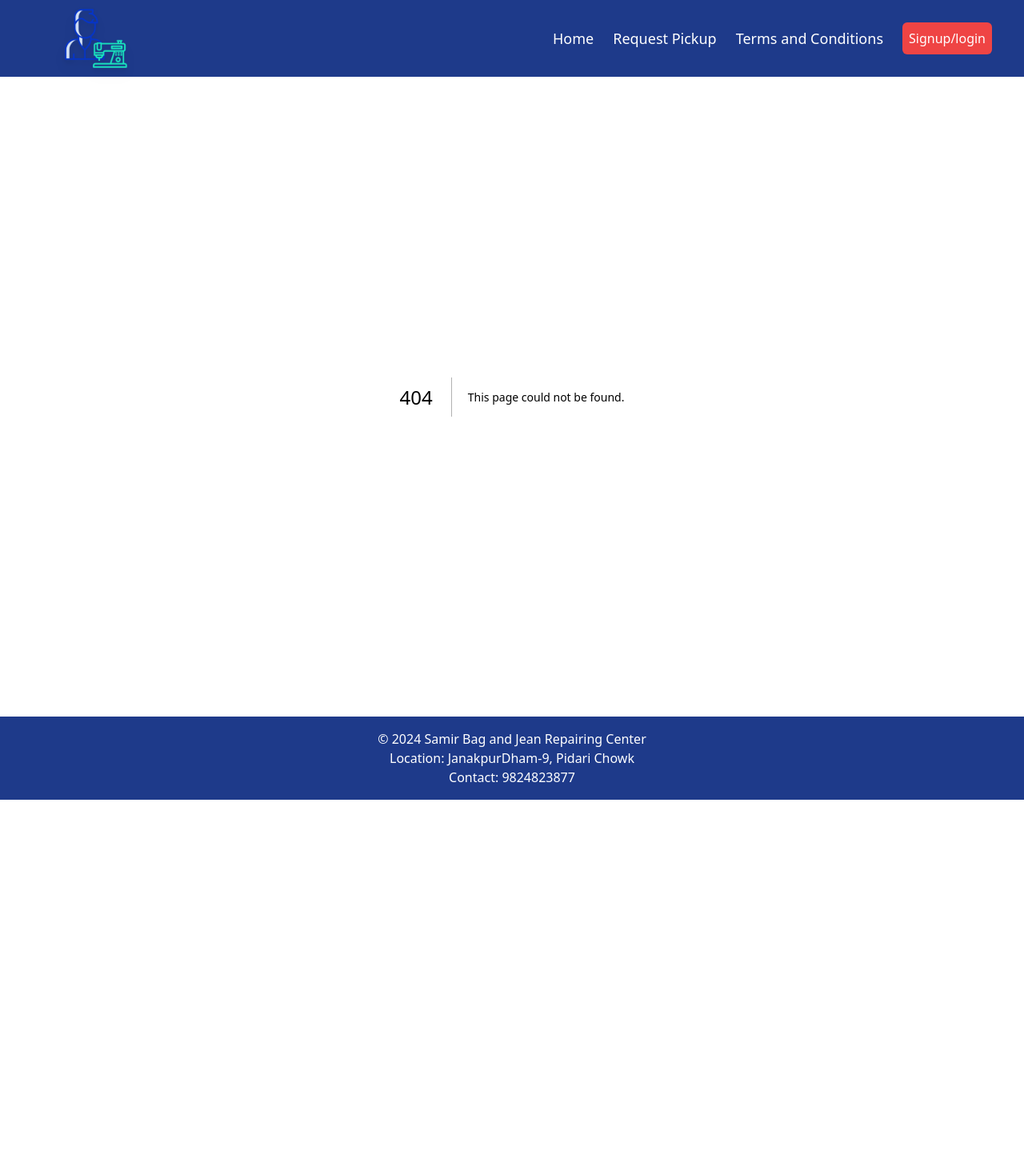
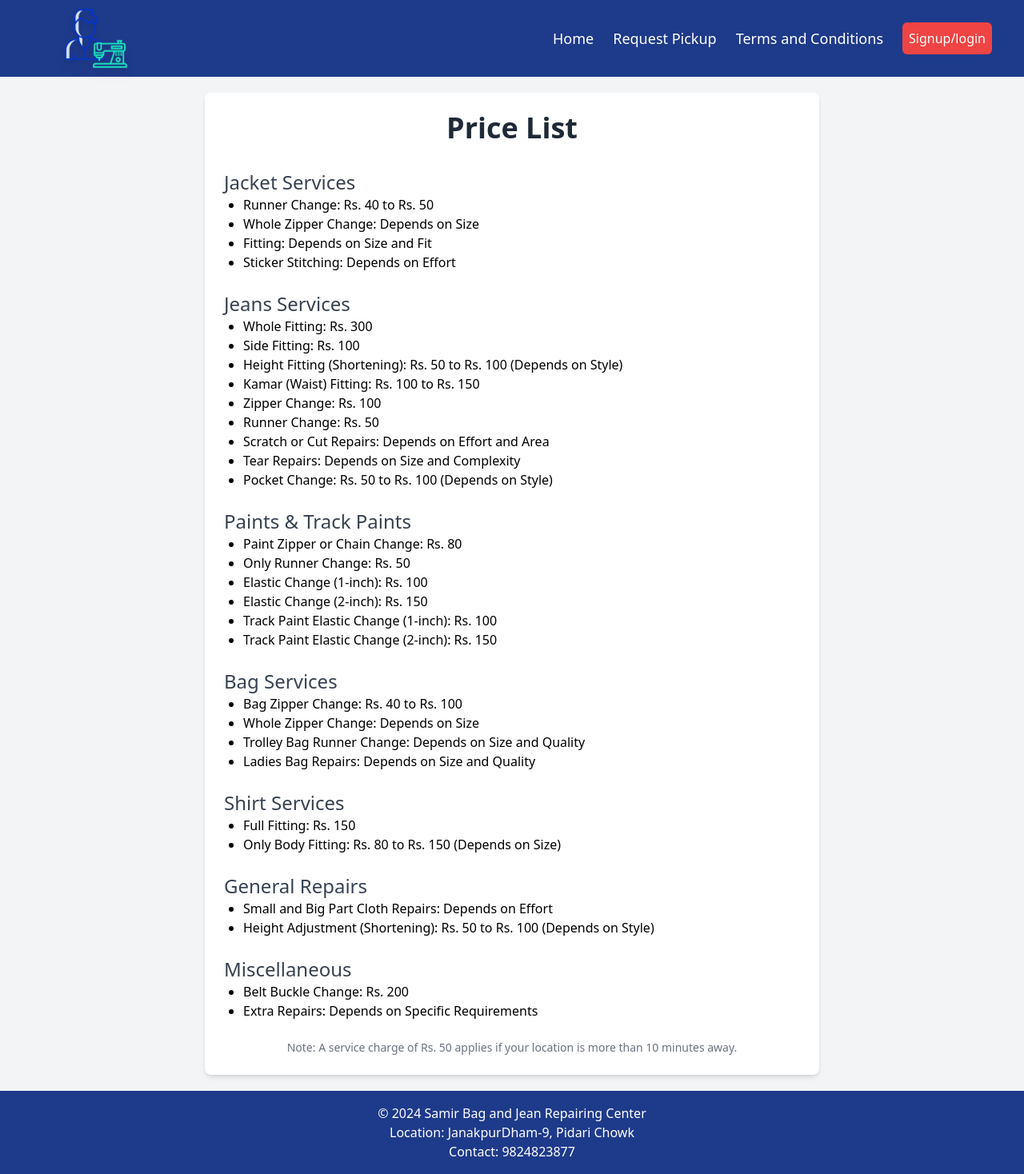
Before and after one commit to codewithsamir/samircollections, a Next.js app: page /pricelist in a window 1280 px wide. Before the commit this address had no page. Shown: the whole page at 80% size. Before the commit the page ends 1000 px from the top, so only its background shows below. Built offline with nearby package versions, Linux system fonts and the light colour scheme.

Commit message:
new page add

```diff
--- /dev/null
+++ b/src/app/pricelist/page.tsx
@@ -0,0 +1,93 @@
+import React from 'react';
+
+export default function PriceList() {
+  return (
+    <div className="min-h-screen py-5 bg-gray-100 flex justify-center items-center">
+      <div className="bg-white p-6 rounded-lg shadow-md max-w-3xl w-full">
+        <h1 className="text-4xl font-semibold text-center text-gray-800 mb-8">Price List</h1>
+
+        <div className="space-y-6">
+          {/* Jacket Services */}
+          <div>
+            <h2 className="text-2xl font-medium text-gray-700">Jacket Services</h2>
+            <ul className="list-disc pl-6">
+              <li>Runner Change: Rs. 40 to Rs. 50</li>
+              <li>Whole Zipper Change: Depends on Size</li>
+              <li>Fitting: Depends on Size and Fit</li>
+              <li>Sticker Stitching: Depends on Effort</li>
+            </ul>
+          </div>
+
+          {/* Jeans Services */}
+          <div>
+            <h2 className="text-2xl font-medium text-gray-700">Jeans Services</h2>
+            <ul className="list-disc pl-6">
+              <li>Whole Fitting: Rs. 300</li>
+              <li>Side Fitting: Rs. 100</li>
+              <li>Height Fitting (Shortening): Rs. 50 to Rs. 100 (Depends on Style)</li>
+              <li>Kamar (Waist) Fitting: Rs. 100 to Rs. 150</li>
+              <li>Zipper Change: Rs. 100</li>
+              <li>Runner Change: Rs. 50</li>
+              <li>Scratch or Cut Repairs: Depends on Effort and Area</li>
+              <li>Tear Repairs: Depends on Size and Complexity</li>
+              <li>Pocket Change: Rs. 50 to Rs. 100 (Depends on Style)</li>
+            </ul>
+          </div>
+
+          {/* Paints and Track Paints */}
+          <div>
+            <h2 className="text-2xl font-medium text-gray-700">Paints & Track Paints</h2>
+            <ul className="list-disc pl-6">
+              <li>Paint Zipper or Chain Change: Rs. 80</li>
+              <li>Only Runner Change: Rs. 50</li>
+              <li>Elastic Change (1-inch): Rs. 100</li>
+              <li>Elastic Change (2-inch): Rs. 150</li>
+              <li>Track Paint Elastic Change (1-inch): Rs. 100</li>
+              <li>Track Paint Elastic Change (2-inch): Rs. 150</li>
+            </ul>
+          </div>
+
+          {/* Bags */}
+          <div>
+            <h2 className="text-2xl font-medium text-gray-700">Bag Services</h2>
+            <ul className="list-disc pl-6">
+              <li>Bag Zipper Change: Rs. 40 to Rs. 100</li>
+              <li>Whole Zipper Change: Depends on Size</li>
+              <li>Trolley Bag Runner Change: Depends on Size and Quality</li>
+              <li>Ladies Bag Repairs: Depends on Size and Quality</li>
+            </ul>
+          </div>
+
+          {/* Shirt Services */}
+          <div>
+            <h2 className="text-2xl font-medium text-gray-700">Shirt Services</h2>
+            <ul className="list-disc pl-6">
+              <li>Full Fitting: Rs. 150</li>
+              <li>Only Body Fitting: Rs. 80 to Rs. 150 (Depends on Size)</li>
+            </ul>
+          </div>
+
+          {/* General Repairs */}
+          <div>
+            <h2 className="text-2xl font-medium text-gray-700">General Repairs</h2>
+            <ul className="list-disc pl-6">
+              <li>Small and Big Part Cloth Repairs: Depends on Effort</li>
+              <li>Height Adjustment (Shortening): Rs. 50 to Rs. 100 (Depends on Style)</li>
+            </ul>
+          </div>
+
+          {/* Miscellaneous */}
+          <div>
+            <h2 className="text-2xl font-medium text-gray-700">Miscellaneous</h2>
+            <ul className="list-disc pl-6">
+              <li>Belt Buckle Change: Rs. 200</li>
+              <li>Extra Repairs: Depends on Specific Requirements</li>
+            </ul>
+          </div>
+        </div>
+
+        <p className="mt-6 text-sm text-gray-500 text-center">Note: A service charge of Rs. 50 applies if your location is more than 10 minutes away.</p>
+      </div>
+    </div>
+  );
+}
--- a/src/components/Herosection.tsx
+++ b/src/components/Herosection.tsx
@@ -77,6 +77,7 @@
 
 import React from 'react';
 import Image from 'next/image';
+import Link from 'next/link';
 // import Header from './Header';
 
 const HeroSection: React.FC = () => {
@@ -95,9 +96,11 @@ const HeroSection: React.FC = () => {
   <button className="bg-white text-orange-700 font-semibold py-2 px-8 rounded-full hover:bg-gray-100 transition duration-300 ease-in-out">
     Explore our Services
   </button>
+  <Link href={"/pricelist"}>
   <button className="bg-white text-orange-700 font-semibold py-2 px-8 rounded-full hover:bg-gray-100 transition duration-300 ease-in-out">
     See our prices
   </button>
+  </Link>
 </div>
 
       </div>
```
